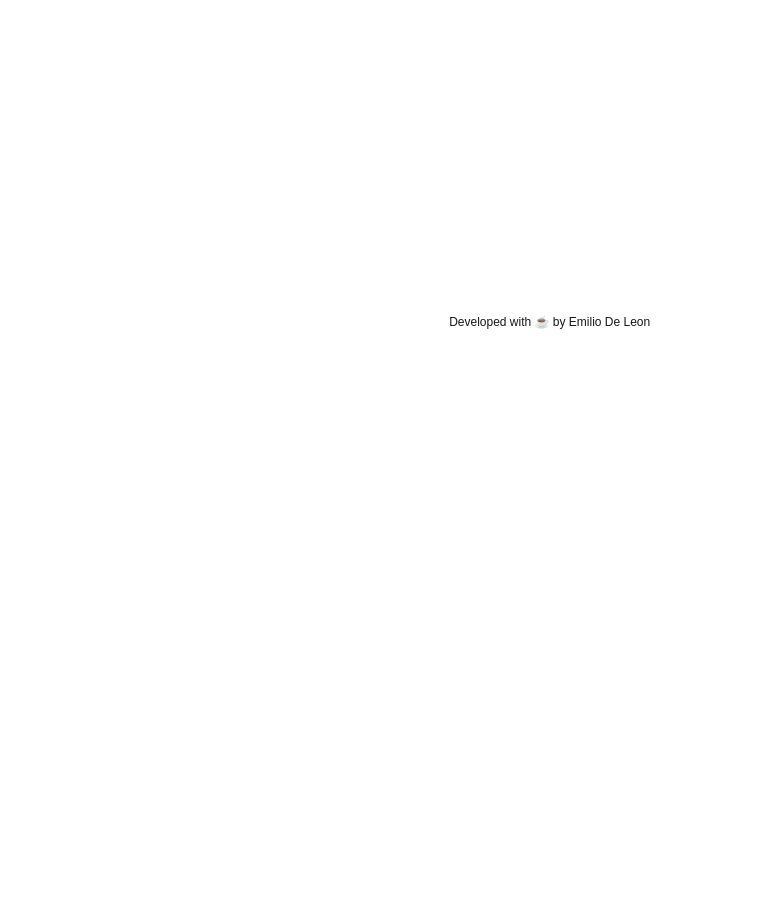
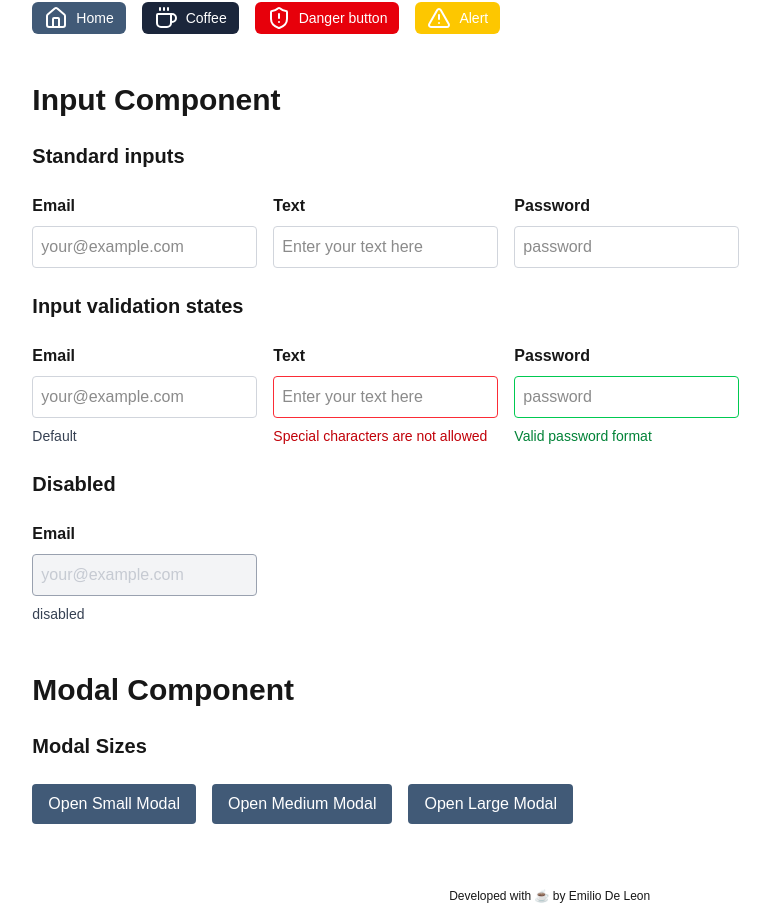
Before and after one commit to emiliodeleonhdez/t1-component-library, a Next.js app in the folder frontend/: page / in a window 1280 px wide. Shown: the part 454-1374 px from the top of the page, without its empty margins (197-967 px from the left). Before the commit the page ends 800 px from the top, so only its background shows below. Built offline with nearby package versions, Linux system fonts and the light colour scheme.

Commit message:
Chore(FE): Modal ready with all tests and variants 100% cov

```diff
--- a/frontend/jest.config.ts
+++ b/frontend/jest.config.ts
@@ -7,7 +7,7 @@ const config: Config = {
     "^.+\\.(ts|tsx)$": "ts-jest",
   },
   moduleNameMapper: {
-    "^@/(.*)$": "<rootDir>/$1",
+    "^@/(.*)$": "<rootDir>/src/$1",
   },
   setupFilesAfterEnv: ["<rootDir>/jest.setup.ts"],
   clearMocks: true,
--- a/frontend/src/app/button-page/page.tsx
+++ b/frontend/src/app/button-page/page.tsx
@@ -2,8 +2,8 @@ import { Button } from "../components/atoms/Button/Button";
 import { Coffee, Home, ShieldAlert, TriangleAlert } from "lucide-react";
 export default function ButtonPage() {
   return (
-    <div className="flex flex-col gap-6">
-      <h2 className="font-bold text-3xl">Button Component</h2>
+    <div className="flex flex-col gap-6 py-6">
+      <h2 className="font-bold text-3xl">Button</h2>
       <h3 className="font-bold text-xl">Standard Buttons</h3>
       <div className="flex flex-wrap gap-4">
         <Button variant="primary">Primary button</Button>
--- /dev/null
+++ b/frontend/src/app/components/atoms/Modal/Modal.tsx
@@ -0,0 +1,55 @@
+import React from "react";
+import clsx from "clsx";
+
+type ModalSize = "sm" | "md" | "lg";
+
+interface ModalProps {
+  isOpen: boolean;
+  onClose: () => void;
+  title?: string;
+  size?: ModalSize;
+  children: React.ReactNode;
+  footer?: React.ReactNode;
+}
+
+const sizeClasses: Record<ModalSize, string> = {
+  sm: "max-w-sm",
+  md: "max-w-md",
+  lg: "max-w-3xl",
+};
+
+export const Modal: React.FC<ModalProps> = ({
+  isOpen,
+  onClose,
+  title,
+  size = "md",
+  children,
+  footer,
+}) => {
+  if (!isOpen) return null;
+
+  return (
+    <div className="fixed inset-0 z-50 flex items-center justify-center bg-black/50">
+      <div
+        className={clsx(
+          "bg-white rounded-lg shadow-lg w-full mx-4",
+          sizeClasses[size]
+        )}
+      >
+        <div className="flex items-center justify-between p-4 border-b">
+          <h2 className="text-lg font-bold">{title}</h2>
+          <button
+            onClick={onClose}
+            className="modal-close-btn text-gray-500 hover:text-black text-xl"
+          >
+            &times;
+          </button>
+        </div>
+
+        <div className="p-4">{children}</div>
+
+        {footer && <div className="p-4 border-t">{footer}</div>}
+      </div>
+    </div>
+  );
+};
--- a/frontend/src/app/components/organisms/Header.tsx
+++ b/frontend/src/app/components/organisms/Header.tsx
@@ -2,7 +2,11 @@
 import React from "react";
 
 const Header = () => {
-  return <div className="border border-blue-500">Header</div>;
+  return (
+    <div className="p-4">
+      <h1 className="font-bold text-3xl md:text-5xl">T1 | Component Library</h1>
+    </div>
+  );
 };
 
 export default Header;
--- a/frontend/src/app/input-page/page.tsx
+++ b/frontend/src/app/input-page/page.tsx
@@ -1,52 +1,80 @@
 import { Input } from "../components/atoms/Input/Input";
+
+const standardInputs = [
+  {
+    label: "Email",
+    inputType: "email",
+    placeHolder: "your@example.com",
+  },
+  {
+    label: "Text",
+    inputType: "text",
+    placeHolder: "Enter your text here",
+  },
+  {
+    label: "Password",
+    inputType: "password",
+    placeHolder: "password",
+  },
+] as const;
+
+const stateInputs = [
+  {
+    label: "Email",
+    inputType: "email",
+    placeHolder: "your@example.com",
+    state: "default" as const,
+    helperText: "Default",
+  },
+  {
+    label: "Text",
+    inputType: "text",
+    placeHolder: "Enter your text here",
+    state: "error" as const,
+    helperText: "Special characters are not allowed",
+  },
+  {
+    label: "Password",
+    inputType: "password",
+    placeHolder: "password",
+    state: "success" as const,
+    helperText: "Valid password format",
+  },
+] as const;
+
+const disabledInputs = [
+  {
+    label: "Email",
+    inputType: "email",
+    placeHolder: "your@example.com",
+    helperText: "disabled",
+    disabled: true,
+  },
+] as const;
 
 export default function InputPage() {
   return (
-    <section className="flex flex-col gap-6">
+    <section className="flex flex-col gap-6 py-6">
       <h2 className="font-bold text-3xl">Input Component</h2>
       <h3 className="font-bold text-xl">Standard inputs</h3>
       <div className="flex flex-wrap gap-4">
-        <Input label="Email" inputType="email" placeHolder="your@example.com" />
-        <Input
-          label="Text"
-          inputType="text"
-          placeHolder="Enter your text here"
-        />
-        <Input label="Password" inputType="password" placeHolder="password" />
+        {standardInputs.map((props, i) => (
+          <Input key={`standard-${i}`} {...props} />
+        ))}
       </div>
+
       <h3 className="font-bold text-xl">Input validation states</h3>
       <div className="flex flex-wrap gap-4">
-        <Input
-          state="default"
-          label="Email"
-          inputType="email"
-          placeHolder="your@example.com"
-          helperText="Default"
-        />
-        <Input
-          state="error"
-          label="Text"
-          inputType="text"
-          placeHolder="Enter your text here"
-          helperText="Special characters are not allowed"
-        />
-        <Input
-          state="success"
-          helperText="Valid password format"
-          label="Password"
-          inputType="password"
-          placeHolder="password"
-        />
+        {stateInputs.map((props, i) => (
+          <Input key={`state-${i}`} {...props} />
+        ))}
       </div>
+
       <h3 className="font-bold text-xl">Disabled</h3>
       <div className="flex flex-wrap gap-4">
-        <Input
-          helperText="disabled"
-          label="Email"
-          inputType="email"
-          placeHolder="your@example.com"
-          disabled={true}
-        />
+        {disabledInputs.map((props, i) => (
+          <Input key={`disabled-${i}`} {...props} />
+        ))}
       </div>
     </section>
   );
--- /dev/null
+++ b/frontend/src/app/modal-page/page.tsx
@@ -0,0 +1,100 @@
+"use client";
+
+import { useState } from "react";
+import { Modal } from "../components/atoms/Modal/Modal";
+
+export default function ModalPage() {
+  const [openSmall, setOpenSmall] = useState(false);
+  const [openMedium, setOpenMedium] = useState(false);
+  const [openLarge, setOpenLarge] = useState(false);
+
+  return (
+    <section className="flex flex-col gap-6 py-6">
+      <h2 className="font-bold text-3xl">Modal Component</h2>
+      <h3 className="font-bold text-xl">Modal Sizes</h3>
+      <div className="flex flex-wrap gap-4">
+        <button
+          onClick={() => setOpenSmall(true)}
+          className="bg-brand-primary text-white px-4 py-2 rounded"
+        >
+          Open Small Modal
+        </button>
+        <button
+          onClick={() => setOpenMedium(true)}
+          className="bg-brand-primary text-white px-4 py-2 rounded"
+        >
+          Open Medium Modal
+        </button>
+        <button
+          onClick={() => setOpenLarge(true)}
+          className="bg-brand-primary text-white px-4 py-2 rounded"
+        >
+          Open Large Modal
+        </button>
+      </div>
+      <Modal
+        isOpen={openSmall}
+        onClose={() => setOpenSmall(false)}
+        title="Small Modal"
+        size="sm"
+        footer={
+          <div className="flex justify-end gap-2">
+            <button
+              onClick={() => setOpenSmall(false)}
+              className="text-sm text-gray-500"
+            >
+              Cancel
+            </button>
+            <button className="bg-blue-500 text-white px-4 py-1 rounded">
+              Confirm
+            </button>
+          </div>
+        }
+      >
+        <p>This is a small modal.</p>
+      </Modal>
+      <Modal
+        isOpen={openMedium}
+        onClose={() => setOpenMedium(false)}
+        title="Medium Modal"
+        size="md"
+        footer={
+          <div className="flex justify-end gap-2">
+            <button
+              onClick={() => setOpenMedium(false)}
+              className="text-sm text-gray-500"
+            >
+              Cancel
+            </button>
+            <button className="bg-blue-500 text-white px-4 py-1 rounded">
+              Confirm
+            </button>
+          </div>
+        }
+      >
+        <p>This is a medium modal.</p>
+      </Modal>
+      <Modal
+        isOpen={openLarge}
+        onClose={() => setOpenLarge(false)}
+        title="Large Modal"
+        size="lg"
+        footer={
+          <div className="flex justify-end gap-2">
+            <button
+              onClick={() => setOpenLarge(false)}
+              className="text-sm text-gray-500"
+            >
+              Cancel
+            </button>
+            <button className="bg-blue-500 text-white px-4 py-1 rounded">
+              Confirm
+            </button>
+          </div>
+        }
+      >
+        <p>This is a large modal.</p>
+      </Modal>
+    </section>
+  );
+}
--- a/frontend/src/app/page.tsx
+++ b/frontend/src/app/page.tsx
@@ -1,5 +1,14 @@
 import Image from "next/image";
+import ButtonPage from "./button-page/page";
+import InputPage from "./input-page/page";
+import ModalPage from "./modal-page/page";
 
 export default function Home() {
-  return <div className=""></div>;
+  return (
+    <section className="root-container">
+      <ButtonPage />
+      <InputPage />
+      <ModalPage />
+    </section>
+  );
 }
```
Also changed, not shown: frontend/tsconfig.json (+4 -12 lines), 2 other files (tests, documents, lock files or other folders).
